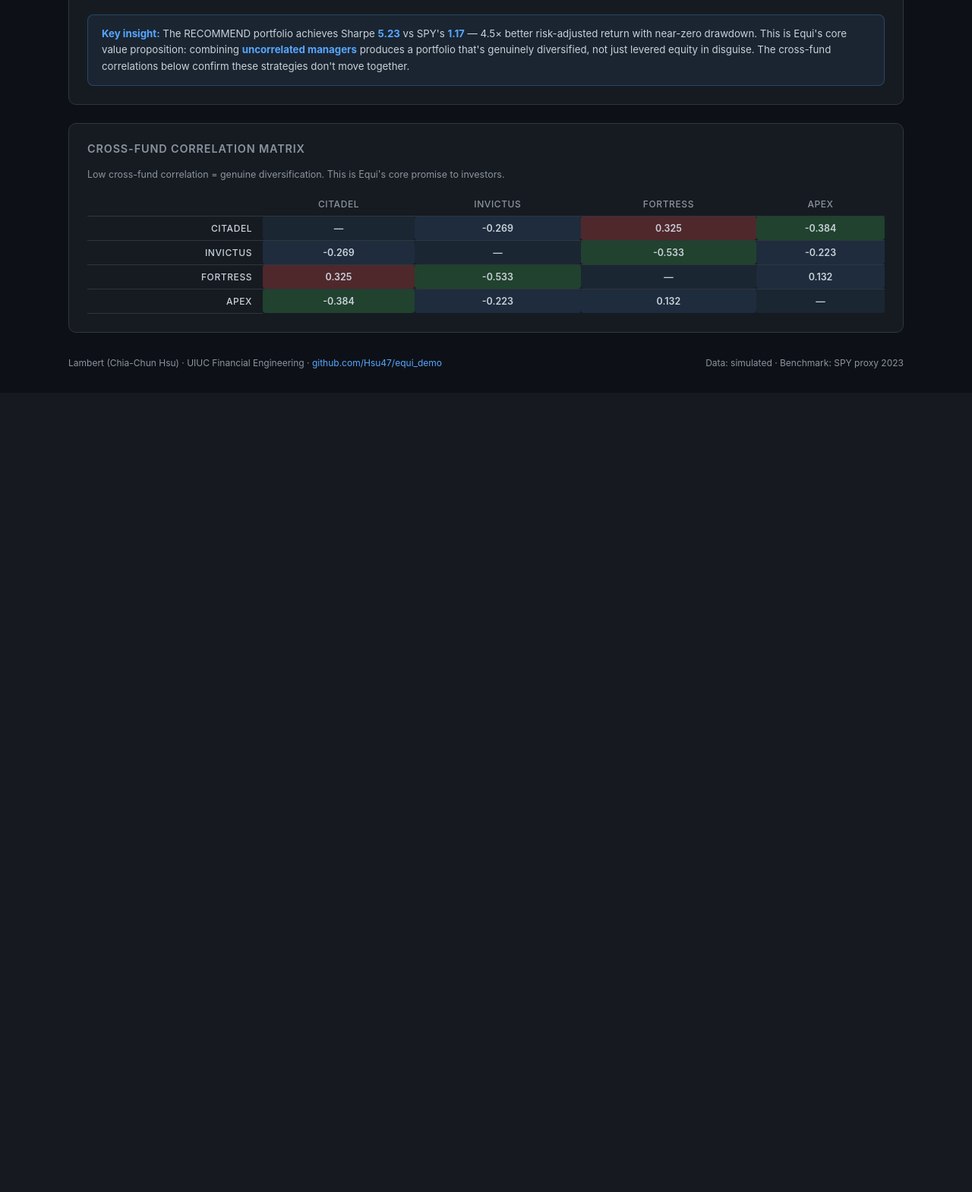
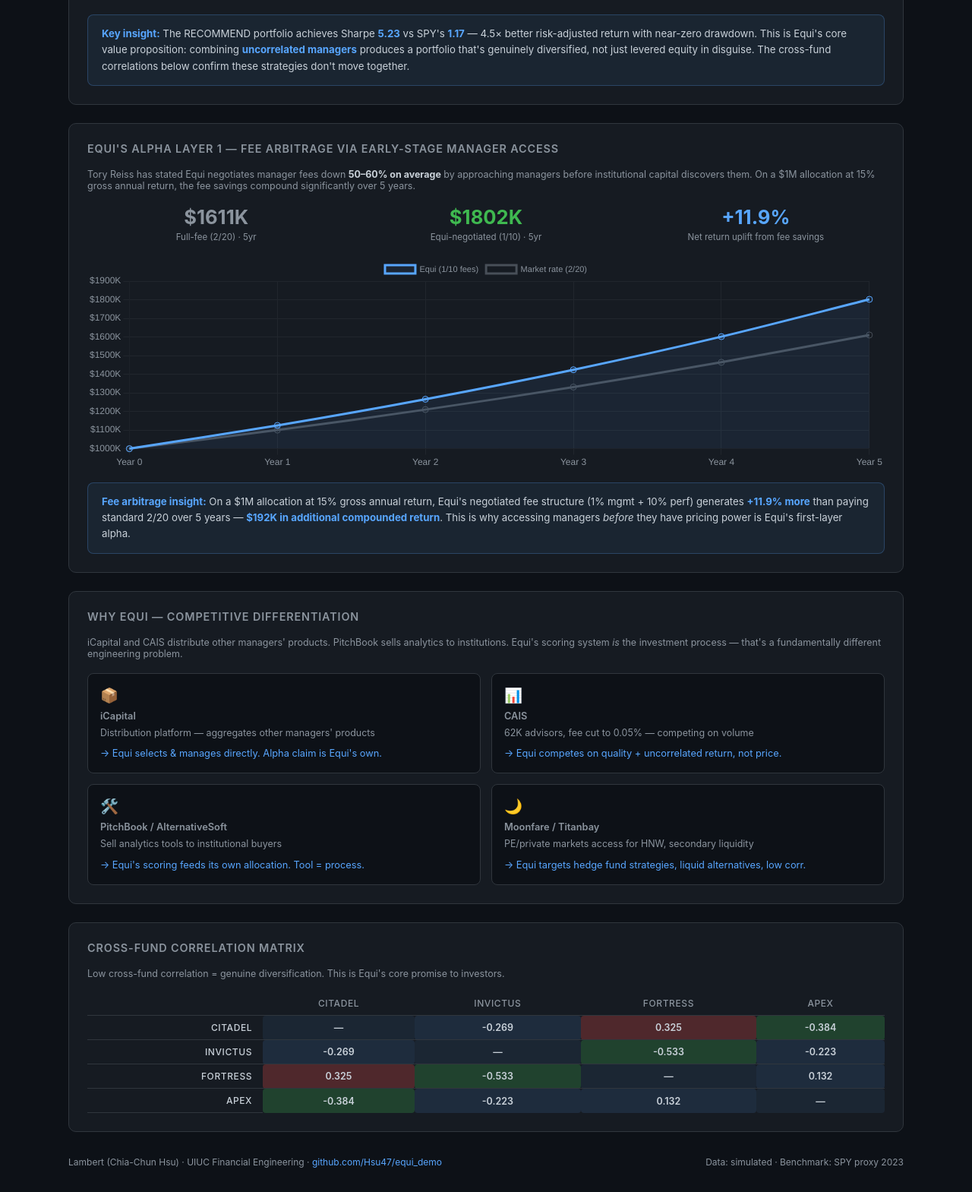
Before and after one commit to Hsu47/equi_demo, a Flask app: page / in a window 1280 px wide. Shown: the part 1240-2809 px from the top of the page at 76% size. Before the commit the page ends 1725 px from the top, so only its background shows below. Run offline with Flask 3, Linux system fonts and the light colour scheme.

Commit message:
feat: add fee arbitrage calculator + competitive moat section
Two new dashboard sections that surface Equi's actual business alpha:

1. Fee Arbitrage (Alpha Layer 1): visualises Tory's stated 50-60% fee
   negotiation advantage. $1M at 15% gross → $1,802K (Equi 1/10) vs
   $1,611K (market 2/20) over 5 years = +11.9% net return uplift.
   Source: Tory Reiss, Aspen Funds podcast.

2. Competitive Moat: 4-card grid differentiating Equi vs iCapital,
   CAIS, PitchBook/AlternativeSoft, Moonfare/Titanbay. Core message:
   Equi's scoring system IS the investment process, not a tool sold
   to someone else — fundamentally different engineering problem.

Co-Authored-By: Claude Sonnet 4.6 <noreply@anthropic.com>

```diff
--- a/app.py
+++ b/app.py
@@ -94,6 +94,91 @@ def api_portfolio():
     })
 
 
+@app.route("/api/fee_arbitrage")
+def api_fee_arbitrage():
+    """
+    Equi's first-layer alpha: fee negotiation on undiscovered managers.
+
+    Tory has stated publicly that Equi negotiates manager fees down 50-60%
+    on average. This endpoint simulates the compounding impact of that fee
+    discount over a 5-year horizon vs paying full market-rate fees.
+
+    Standard hedge fund fee: 2% management + 20% performance (2/20)
+    Equi-negotiated fee:     1% management + 10% performance (1/10)
+
+    Gross return assumption: 15% annually (realistic for top-quartile alt managers)
+    """
+    gross_annual = 0.15
+    years        = 5
+    initial      = 1_000_000  # $1M baseline
+
+    standard_mgmt = 0.02
+    standard_perf = 0.20
+    equi_mgmt     = 0.01
+    equi_perf     = 0.10
+
+    standard_curve, equi_curve = [initial], [initial]
+
+    for _ in range(years):
+        # Standard fees
+        prev = standard_curve[-1]
+        gross = prev * (1 + gross_annual)
+        profit = gross - prev
+        net = gross - prev * standard_mgmt - profit * standard_perf
+        standard_curve.append(round(net, 2))
+
+        # Equi-negotiated fees
+        prev = equi_curve[-1]
+        gross = prev * (1 + gross_annual)
+        profit = gross - prev
+        net = gross - prev * equi_mgmt - profit * equi_perf
+        equi_curve.append(round(net, 2))
+
+    fee_savings_5yr = round(equi_curve[-1] - standard_curve[-1], 0)
+    pct_uplift      = round((equi_curve[-1] / standard_curve[-1] - 1) * 100, 1)
+
+    return jsonify({
+        "labels":          list(range(years + 1)),
+        "standard_curve":  standard_curve,
+        "equi_curve":      equi_curve,
+        "fee_savings_5yr": fee_savings_5yr,
+        "pct_uplift":      pct_uplift,
+        "initial":         initial,
+        "gross_annual_pct": gross_annual * 100,
+    })
+
+
+@app.route("/api/moat")
+def api_moat():
+    """Competitive differentiation vs iCapital, CAIS, PitchBook."""
+    return jsonify([
+        {
+            "competitor": "iCapital",
+            "model":      "Distribution platform — aggregates other managers' products",
+            "equi_diff":  "Equi selects & manages directly. Alpha claim is Equi's own.",
+            "icon": "📦",
+        },
+        {
+            "competitor": "CAIS",
+            "model":      "62K advisors, fee cut to 0.05% — competing on volume",
+            "equi_diff":  "Equi competes on quality + uncorrelated return, not price.",
+            "icon": "📊",
+        },
+        {
+            "competitor": "PitchBook / AlternativeSoft",
+            "model":      "Sell analytics tools to institutional buyers",
+            "equi_diff":  "Equi's scoring feeds its own allocation. Tool = process.",
+            "icon": "🛠️",
+        },
+        {
+            "competitor": "Moonfare / Titanbay",
+            "model":      "PE/private markets access for HNW, secondary liquidity",
+            "equi_diff":  "Equi targets hedge fund strategies, liquid alternatives, low corr.",
+            "icon": "🌙",
+        },
+    ])
+
+
 if __name__ == "__main__":
     print("\n  Equi Fund Scoring Dashboard → http://localhost:5001\n")
     app.run(debug=False, port=5001)
--- a/templates/index.html
+++ b/templates/index.html
@@ -83,6 +83,20 @@
     .insight { background: rgba(88,166,255,.07); border: 1px solid rgba(88,166,255,.25); border-radius: 8px; padding: 14px 18px; font-size: 0.83rem; color: var(--text); line-height: 1.6; margin-top: 18px; }
     .insight strong { color: var(--accent); }
 
+    /* ── Fee arbitrage ── */
+    .fee-stats { display: grid; grid-template-columns: 1fr 1fr 1fr; gap: 16px; margin-bottom: 20px; }
+    .fee-stat { text-align: center; }
+    .fee-stat .val { font-size: 1.6rem; font-weight: 700; }
+    .fee-stat .sub { font-size: 0.72rem; color: var(--muted); margin-top: 4px; }
+
+    /* ── Moat grid ── */
+    .moat-grid { display: grid; grid-template-columns: 1fr 1fr; gap: 14px; }
+    .moat-card { background: var(--bg); border: 1px solid var(--border); border-radius: 8px; padding: 16px; }
+    .moat-card .comp { font-size: 0.8rem; font-weight: 600; color: var(--muted); margin-bottom: 6px; }
+    .moat-card .their { font-size: 0.78rem; color: var(--muted); margin-bottom: 8px; line-height: 1.5; }
+    .moat-card .ours  { font-size: 0.8rem; color: var(--accent); line-height: 1.5; }
+    .moat-card .icon  { font-size: 1.2rem; margin-bottom: 8px; display: block; }
+
     /* ── Footer ── */
     footer { max-width: 1100px; margin: 32px auto 0; font-size: 0.75rem; color: var(--muted); display: flex; justify-content: space-between; }
     footer a { color: var(--accent); text-decoration: none; }
@@ -135,6 +149,29 @@
     <div class="compare-grid" id="compare-grid"></div>
     <canvas id="barChart" height="90"></canvas>
     <div class="insight" id="insight-box"></div>
+  </div>
+
+  <!-- Fee Arbitrage -->
+  <div class="card">
+    <h2>Equi's Alpha Layer 1 — Fee Arbitrage via Early-Stage Manager Access</h2>
+    <p style="font-size:0.78rem;color:var(--muted);margin-bottom:18px;">
+      Tory Reiss has stated Equi negotiates manager fees down <strong style="color:var(--text)">50–60% on average</strong>
+      by approaching managers before institutional capital discovers them.
+      On a $1M allocation at 15% gross annual return, the fee savings compound significantly over 5 years.
+    </p>
+    <div class="fee-stats" id="fee-stats"></div>
+    <canvas id="feeChart" height="80"></canvas>
+    <div class="insight" style="margin-top:16px" id="fee-insight"></div>
+  </div>
+
+  <!-- Competitive Moat -->
+  <div class="card">
+    <h2>Why Equi — Competitive Differentiation</h2>
+    <p style="font-size:0.78rem;color:var(--muted);margin-bottom:18px;">
+      iCapital and CAIS distribute other managers' products. PitchBook sells analytics to institutions.
+      Equi's scoring system <em>is</em> the investment process — that's a fundamentally different engineering problem.
+    </p>
+    <div class="moat-grid" id="moat-grid"></div>
   </div>
 
   <!-- Correlation Matrix -->
@@ -273,6 +310,69 @@ fetch('/api/portfolio').then(r => r.json()).then(d => {
   html += '</tbody>';
   document.getElementById('corr-table').innerHTML = html;
 });
+
+// ── Fee Arbitrage ─────────────────────────────────────────────────────────────
+fetch('/api/fee_arbitrage').then(r => r.json()).then(d => {
+  const fmt = v => '$' + (v/1000).toFixed(0) + 'K';
+  document.getElementById('fee-stats').innerHTML = `
+    <div class="fee-stat">
+      <div class="val" style="color:var(--muted)">${fmt(d.standard_curve.at(-1))}</div>
+      <div class="sub">Full-fee (2/20) · 5yr</div>
+    </div>
+    <div class="fee-stat">
+      <div class="val" style="color:var(--green)">${fmt(d.equi_curve.at(-1))}</div>
+      <div class="sub">Equi-negotiated (1/10) · 5yr</div>
+    </div>
+    <div class="fee-stat">
+      <div class="val" style="color:var(--accent)">+${d.pct_uplift}%</div>
+      <div class="sub">Net return uplift from fee savings</div>
+    </div>`;
+
+  new Chart(document.getElementById('feeChart'), {
+    type: 'line',
+    data: {
+      labels: d.labels.map(y => 'Year ' + y),
+      datasets: [
+        { label: 'Equi (1/10 fees)', data: d.equi_curve,
+          borderColor: '#58a6ff', backgroundColor: 'rgba(88,166,255,0.08)',
+          fill: true, tension: 0.3, pointRadius: 4 },
+        { label: 'Market rate (2/20)', data: d.standard_curve,
+          borderColor: '#484f58', backgroundColor: 'transparent',
+          tension: 0.3, pointRadius: 4 },
+      ]
+    },
+    options: {
+      responsive: true,
+      plugins: { legend: { labels: { color: '#8b949e', font: { size: 11 } } } },
+      scales: {
+        x: { ticks: { color: '#8b949e' }, grid: { color: '#21262d' } },
+        y: { ticks: { color: '#8b949e', callback: v => '$'+(v/1000).toFixed(0)+'K' },
+             grid: { color: '#21262d' } },
+      }
+    }
+  });
+
+  document.getElementById('fee-insight').innerHTML =
+    `<strong>Fee arbitrage insight:</strong> On a $${(d.initial/1e6).toFixed(0)}M allocation at
+    ${d.gross_annual_pct}% gross annual return, Equi's negotiated fee structure (1% mgmt + 10% perf)
+    generates <strong>+${d.pct_uplift}% more</strong> than paying standard 2/20 over 5 years —
+    <strong>$${(d.fee_savings_5yr/1000).toFixed(0)}K in additional compounded return</strong>.
+    This is why accessing managers <em>before</em> they have pricing power is Equi's first-layer alpha.`;
+});
+
+// ── Competitive Moat ──────────────────────────────────────────────────────────
+fetch('/api/moat').then(r => r.json()).then(items => {
+  const grid = document.getElementById('moat-grid');
+  items.forEach(m => {
+    grid.innerHTML += `
+      <div class="moat-card">
+        <span class="icon">${m.icon}</span>
+        <div class="comp">${m.competitor}</div>
+        <div class="their">${m.model}</div>
+        <div class="ours">→ ${m.equi_diff}</div>
+      </div>`;
+  });
+});
 </script>
 </body>
 </html>
```
